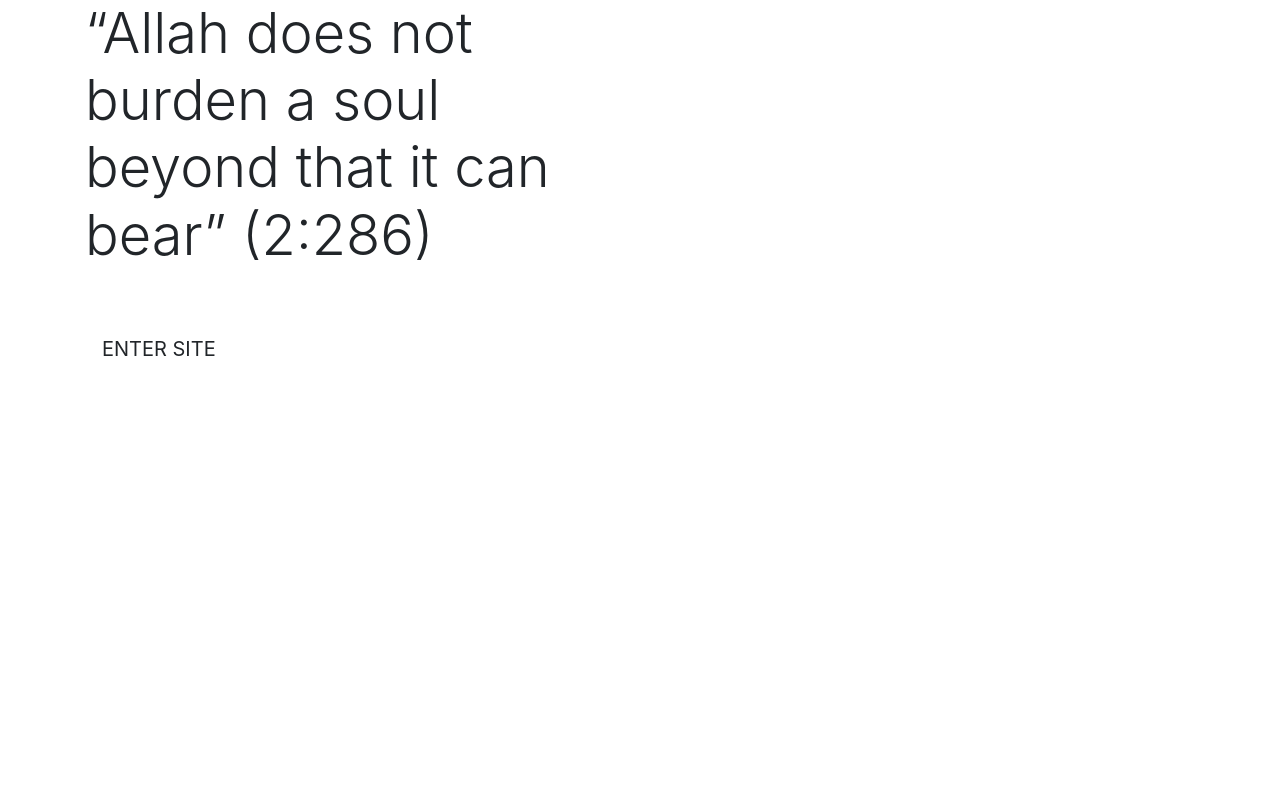
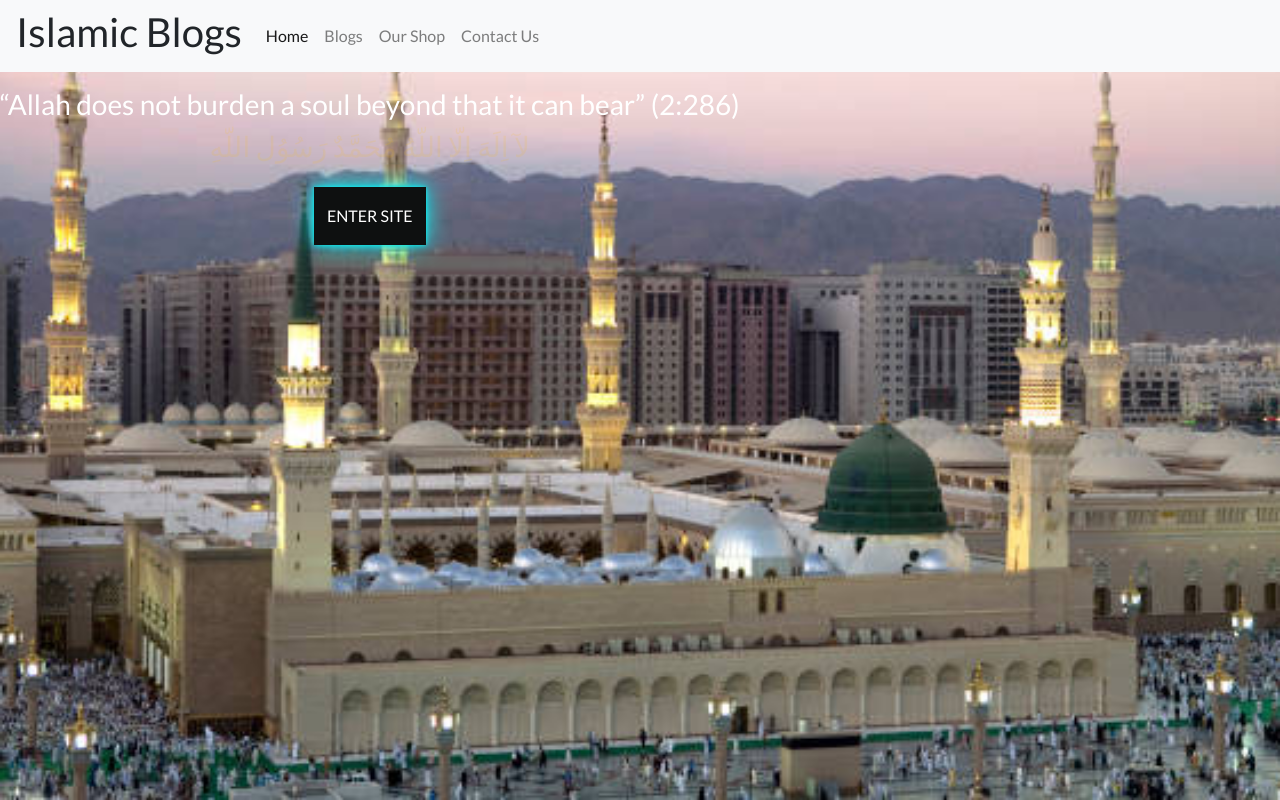
Before and after one commit to Shanbashir1/Islamic-Blog, a Django app: page / in a window 1280 px wide. Run offline with Django 3.2, Linux system fonts and the light colour scheme; some libraries are stand-ins or nearby versions.

Commit message:
Added images to background and created navbar and index page

```diff
--- a/home/templates/home/index.html
+++ b/home/templates/home/index.html
@@ -2,25 +2,16 @@
 {% load static %}
 
 {% block page_header %}
-<div class="container header-container">
-    <div class="row">
-        <div class="col"></div>
-    </div>
-</div>
 {% endblock %}
 
 {% block content %}
-<div class="container h-100">
-    <div class="row h-100">
-        <div class="col-7 col-md-6 my-auto">
-            <h1 class="display-4 logo-font text-black">
-                “Allah does not burden a soul beyond that it can bear” (2:286)
-            </h1>
-            <div class="my-5">
-                <h4>
-                    <a href="#" class="btn btn-lg rounded-0 text-uppercase py-3">Enter Site</a>
-                </h4>
-            </div>
+<div class="container-fluid d-flex flex-column mt-3 text-center">
+    <div class="row">
+        <div class="text-box">
+            <h3 class="text-white"> “Allah does not burden a soul beyond that it can bear” (2:286)</h3>
+            <h3 class="text-warning blink_me">لآ اِلَهَ اِلّا اللّهُ مُحَمَّدٌ رَسُوُل اللّهِ</h3>
+            <a href="#" class="shop-now-button btn rounded-0 text-uppercase py-3 text-white mt-3"
+                aria-label="Go to the home page">Enter Site <i class="fas fa-arrow-right interactive-color"></i></a>
         </div>
     </div>
 </div>
--- a/islamic_project/settings.py
+++ b/islamic_project/settings.py
@@ -27,7 +27,7 @@ SECRET_KEY = 'django-insecure-h9sr0wirgk!_xkleve0ym^5piuva-20f#!tzl!ii6^s*y*e*d7
 DEBUG = True
 
 ALLOWED_HOSTS = [
-    '8000-shanbashir1-islamic-blog-700r9ifood.us2.codeanyapp.com']
+    '8000-shanbashir1-islamic-blog-bb63548vf6.us2.codeanyapp.com']
 
 
 # Application definition
@@ -148,6 +148,10 @@ USE_TZ = True
 # https://docs.djangoproject.com/en/3.2/howto/static-files/
 
 STATIC_URL = '/static/'
+STATICFILES_DIRS = (os.path.join(BASE_DIR, 'static'),)
+
+MEDIA_URL = '/media/'
+MEDIA_ROOT = os.path.join(BASE_DIR, 'media')
 
 # Default primary key field type
 # https://docs.djangoproject.com/en/3.2/ref/settings/#default-auto-field
--- a/islamic_project/urls.py
+++ b/islamic_project/urls.py
@@ -15,9 +15,11 @@ Including another URLconf
 """
 from django.contrib import admin
 from django.urls import path, include
+from django.conf import settings
+from django.conf.urls.static import static
 
 urlpatterns = [
     path('admin/', admin.site.urls),
     path('accounts/', include('allauth.urls')),
     path('', include('home.urls')),
-]
+] + static(settings.MEDIA_URL, document_root=settings.MEDIA_ROOT)
--- a/requirements.txt
+++ b/requirements.txt
@@ -1,11 +1,8 @@
 asgiref==3.7.2
 backports.zoneinfo==0.2.1
-dj-database-url==0.5.0
 Django==3.2.19
 django-allauth==0.41.0
-gunicorn==20.1.0
 oauthlib==3.2.2
-psycopg2==2.9.6
 python3-openid==3.2.0
 pytz==2023.3
 requests-oauthlib==1.3.1
--- /dev/null
+++ b/static/css/base.css
@@ -0,0 +1,35 @@
+html {
+    height: 100%;
+}
+
+body {
+    background: url('/media/medina.png') no-repeat center center fixed;
+    background-size: cover;
+    font-family: 'Lato';
+    overflow-x: hidden;
+}
+
+/* Shop-now-button for the Home/index.html  */
+.shop-now-button {
+    background-color: rgb(14, 16, 16);
+    box-shadow: 0 0 5px cyan,
+        0 0 25px cyan;
+}
+
+.shop-now-button:hover {
+    box-shadow: 0 0 5px cyan,
+        0 0 25px cyan, 0 0 50px cyan,
+        0 0 100px cyan, 0 0 200px cyan;
+
+}
+
+/* index page, header text to flash */
+.blink_me {
+    animation: blinker 15s linear infinite;
+}
+
+@keyframes blinker {
+    50% {
+        opacity: 0;
+    }
+}
--- a/templates/base.html
+++ b/templates/base.html
@@ -14,10 +14,14 @@
     {% block extra_meta %}
     {% endblock %}
 
+
     {% block corecss %}
     <link rel="stylesheet" href="https://stackpath.bootstrapcdn.com/bootstrap/4.4.1/css/bootstrap.min.css"
         integrity="sha384-Vkoo8x4CGsO3+Hhxv8T/Q5PaXtkKtu6ug5TOeNV6gBiFeWPGFN9MuhOf23Q9Ifjh" crossorigin="anonymous">
+    <link rel="stylesheet" href="https://fonts.googleapis.com/css?family=Lato&display=swap">
+    <link rel="stylesheet" href="{% static 'css/base.css' %}">
     {% endblock %}
+
 
     {% block extra_css %}
     {% endblock %}
@@ -41,7 +45,31 @@
 </head>
 
 <body>
-    <header class="container-fluid fixed-top"></header>
+    <header>
+        <nav class="navbar navbar-expand-lg navbar-light bg-light">
+            <h1>Islamic Blogs</h1>
+            <a class="navbar-brand" href="#"></a>
+            <button class="navbar-toggler" type="button" data-toggle="collapse" data-target="#navbarSupportedContent"
+                aria-controls="navbarSupportedContent" aria-expanded="false" aria-label="Toggle navigation">
+                <span class="navbar-toggler-icon"></span>
+            </button>
+            <div class="collapse navbar-collapse" id="navbarNav">
+                <ul class="navbar-nav">
+                    <li class="nav-item active">
+                        <a class="nav-link" href="#">Home <span class="sr-only">(current)</span></a>
+                    </li>
+                    <li class="nav-item">
+                        <a class="nav-link" href="#">Blogs</a>
+                    </li>
+                    <li class="nav-item">
+                        <a class="nav-link" href="#">Our Shop</a>
+                    </li>
+                    <li class="nav-item">
+                        <a class="nav-link" href="#">Contact Us</a>
+                    </li>
+                </ul>
+            </div>
+    </header>
 
     {% if messages %}
     <div class="message-container"></div>
```
Also changed, not shown: media/burden.png (added), media/hajj.png (added), media/medina.png (added), media/mosque-logo.png (added), media/mosque.png (added).
